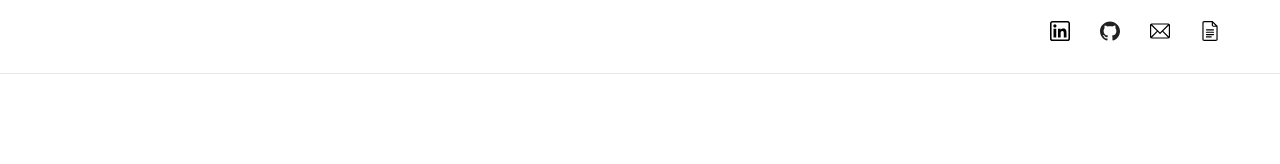
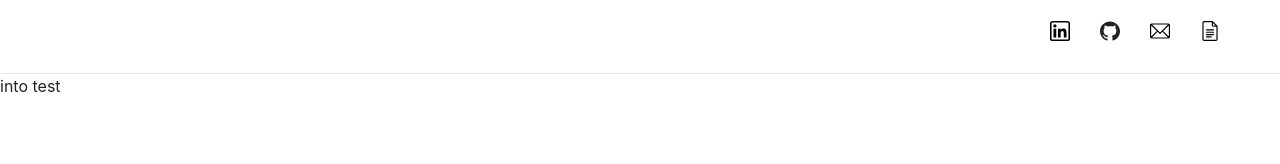
Before and after one commit to gracebodur/mgbportfolio, a React (Create React App) app: page / in a window 1280 px wide. Shown: the top 164 px of the page. Built offline with nearby package versions, Linux system fonts and the light colour scheme.

Commit message:
add css reset and create Intro component

```diff
--- a/src/App.js
+++ b/src/App.js
@@ -1,11 +1,13 @@
 import React from 'react'
 import './App.css'
 import Topbar from './Topbar/Topbar'
+import Intro from './Intro/Intro'
 
 function App () {
 	return (
 		<div>
 			<Topbar />
+			<Intro />
 		</div>
 	)
 }
--- /dev/null
+++ b/src/Intro/Intro.js
@@ -0,0 +1,13 @@
+import React from 'react'
+import './Intro.css'
+
+function Intro() {
+    return (
+        <div>
+        into test
+        </div>
+
+    )
+}
+
+export default Intro
--- a/src/index.css
+++ b/src/index.css
@@ -1,3 +1,8 @@
+@import-normalize;
+/* bring in normalize.css styles */
+
+/* rest of app styles */
+
 body {
   margin: 0;
   font-family: -apple-system, BlinkMacSystemFont, 'Segoe UI', 'Roboto', 'Oxygen',
```
Also changed, not shown: src/Intro.js (deleted), src/Intro/Intro.css (added), 1 other file (tests, documents, lock files or other folders).
